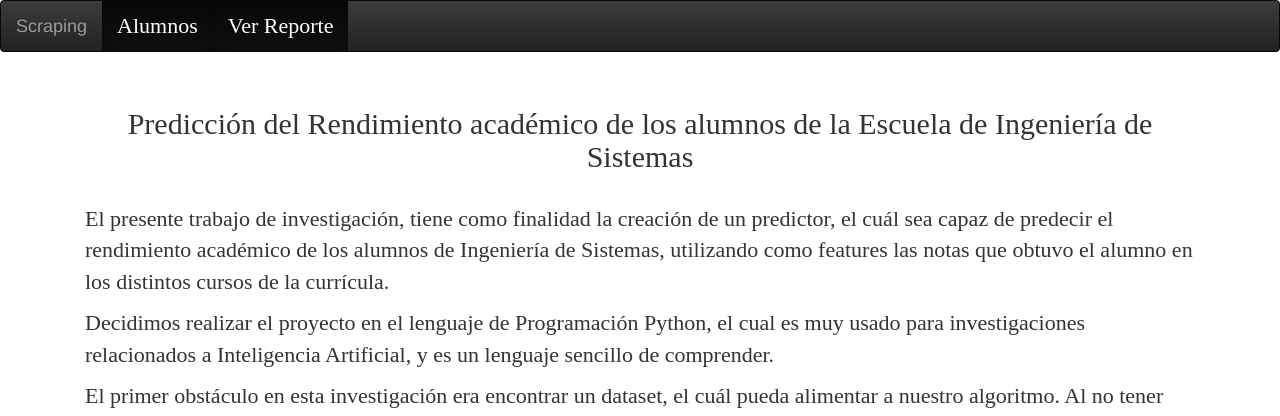
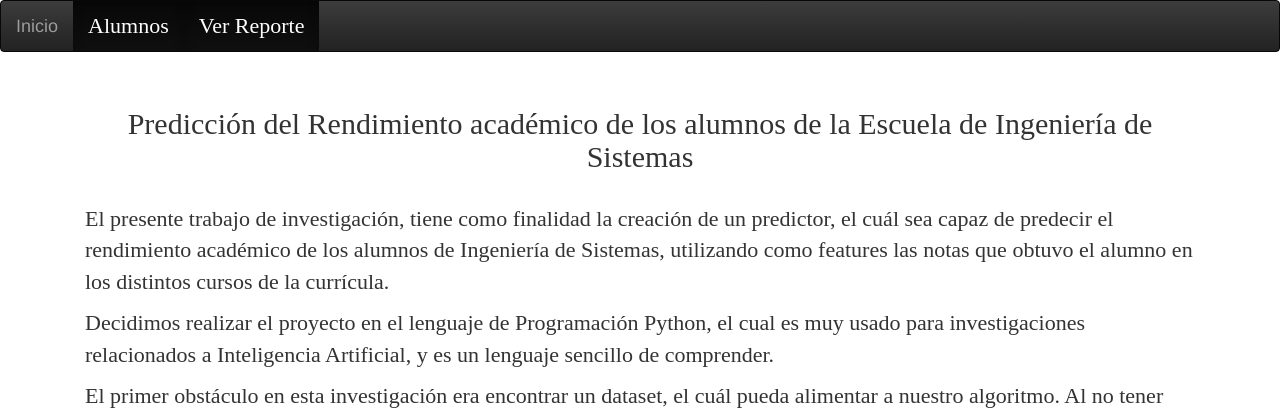
Before and after one commit to danielhuamani/scraping_unac, a Django app: page / in a window 1280 px wide. Shown: the top 416 px of the page. Run offline with Django 3.2, Linux system fonts and the light colour scheme; parts of the project's set-up code (start-up, migrations or seed data) failed here and were passed over; some libraries are stand-ins or nearby versions.

Commit message:
Pequeñas mejoras

```diff
--- a/scraping_unac/templates/common.html
+++ b/scraping_unac/templates/common.html
@@ -16,7 +16,7 @@
     <nav class="navbar navbar-inverse">
       <div class="container-fluid">
         <div class="navbar-header">
-          <a class="navbar-brand" href="#">Scraping</a>
+          <a class="navbar-brand" href="{% url 'unac:index' %}">Inicio</a>
         </div>
         <ul class="nav navbar-nav">
           <li class="active"><a href="{% url 'unac:alumnos' %}">Alumnos</a></li>
```
Also changed, not shown: scraping_unac/notebook/knn.svg (added), 1 other file.
